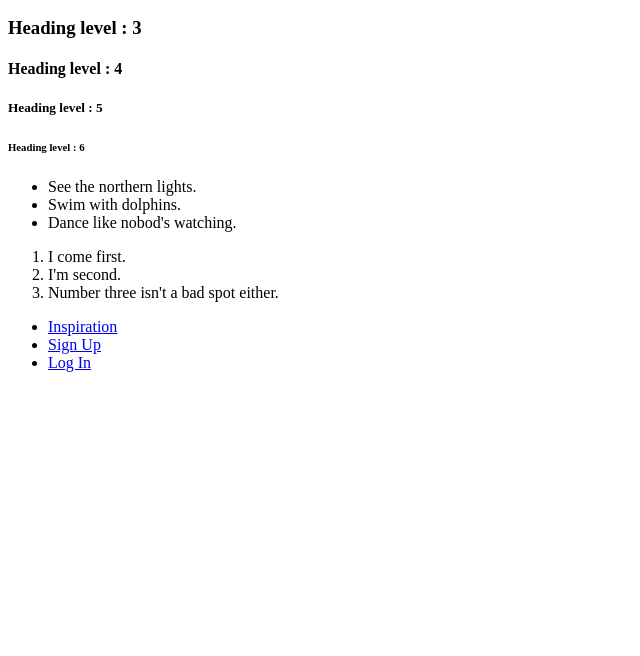
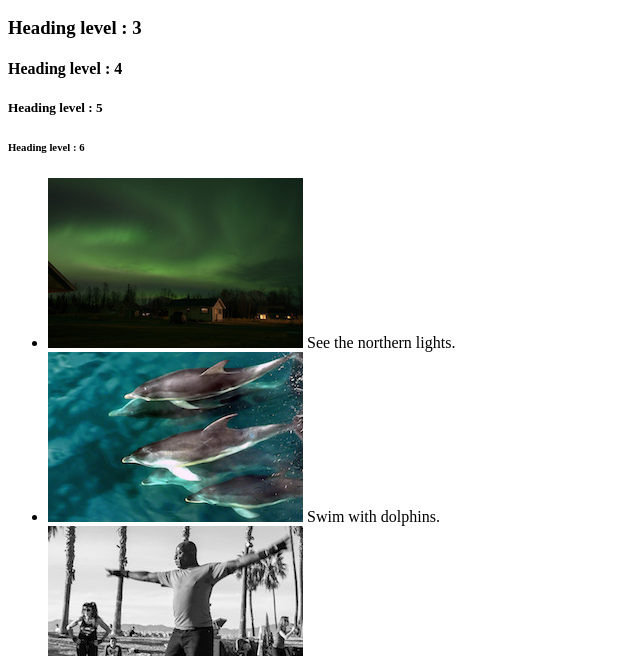
Before and after one commit to aklilutsige/EPFL-WAD-MyBucketList-, a plain HTML site: page index.html in a window 1280 px wide. Shown: the part 144-800 px from the top of the page, without its empty margins (0-640 px from the left). Drawn offline with Linux system fonts and the light colour scheme.

Commit message:
Add and image with <img src  . ./> (index.html)

```diff
--- a/index.html
+++ b/index.html
@@ -15,9 +15,17 @@
     <h5>Heading level : 5</h5>
     <h6>Heading level : 6</h6>
     <ul>
-      <li>See the northern lights.</li>
-      <li>Swim with dolphins.</li>
-      <li>Dance like nobod's watching.</li>
+      <li>
+        <img src="images/northern-lights-small.jpg" alt="Northern lights see the northern lights"/>
+        See the northern lights.
+      </li>
+      <li>
+        <img src="images/dolphins-small.jpg" alt="Dolphins small"/>
+        Swim with dolphins.
+      </li>
+      <li>
+        <img src="images/dancing-small.jpg" alt="Dancing small"/>
+        Dance like nobod's watching.</li>
     </ul>
     <ol>
       <li>I come first.</li>
@@ -29,5 +37,6 @@
       <li><a href="sign-up.html">Sign Up</a></li>
       <li><a href="log-in.html">Log In<a/></li>
     </ul>
-  </body>
+
+    </body>
 </html>
```
Also changed, not shown: images/dancing-small.jpg (added), images/dolphins-small.jpg (added), images/northern-lights-small.jpg (added).
